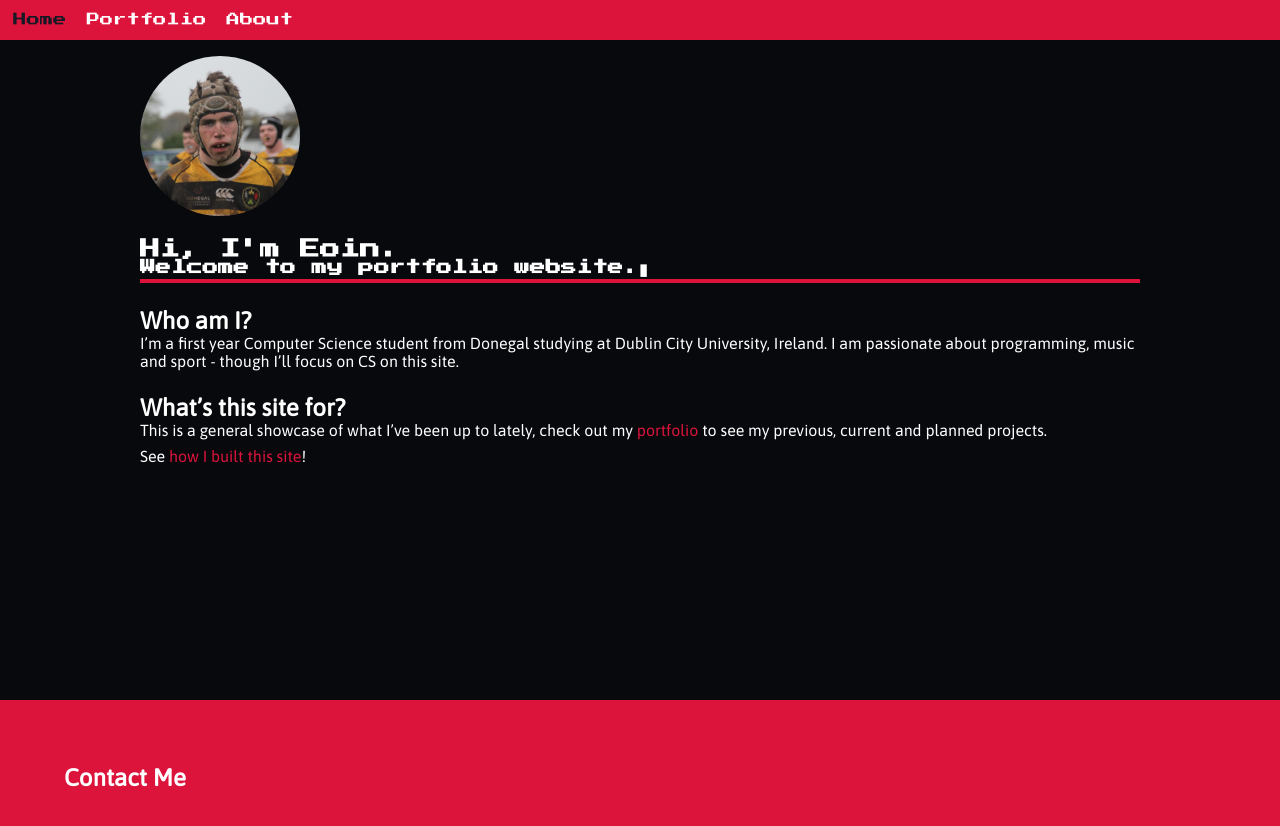
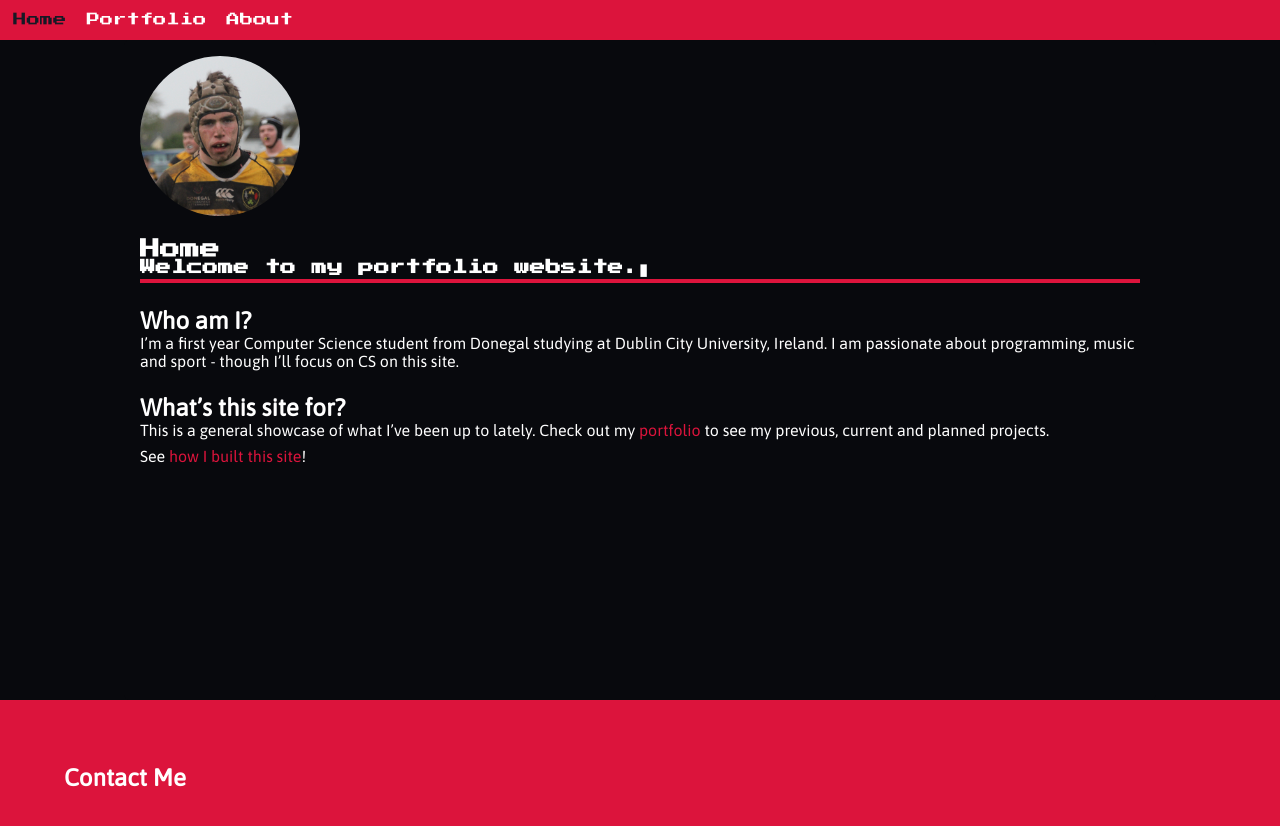
Before and after one commit to eoinparkinson/portfolio-site, a Jekyll site: the page built from index.md, in a window 1280 px wide. Shown: the top 826 px of the page. Built offline with Jekyll 4.4.1, drawn with Linux system fonts in a browser that asks for light colours; a script that is not in the unit is left out.

Commit message:
added caption variable - title is now page title

```diff
--- a/index.md
+++ b/index.md
@@ -3,7 +3,8 @@
 # To modify the layout, see https://jekyllrb.com/docs/themes/#overriding-theme-defaults
 
 layout: home
-title: Hi, I'm Eoin.
+title: Home
+caption: Hi, I'm Eoin.
 subtitle: "Welcome to my portfolio website"
 div: true
 show-callout: true
@@ -13,6 +14,6 @@
 
 
 # What's this site for?
-This is a general showcase of what I've been up to lately, check out my [portfolio](/portfolio) to see my previous, current and planned projects.
+This is a general showcase of what I've been up to lately. Check out my [portfolio](/portfolio) to see my previous, current and planned projects.
 
-See [how I built this site](/blog/2022/03/20/how-i-built-my-website.html)!
+See [how I built this site](/posts/how-i-built-my-website.html)!
```
